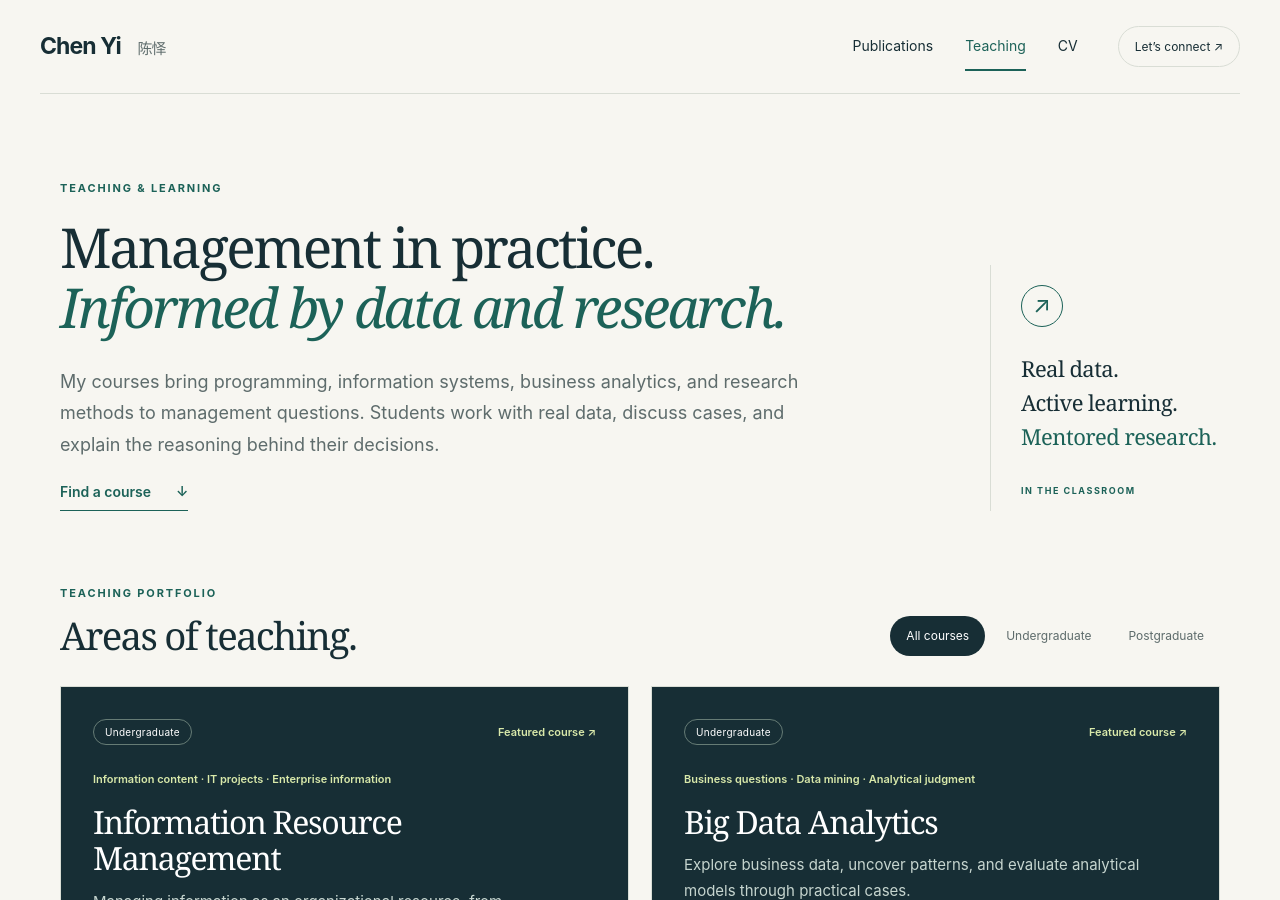
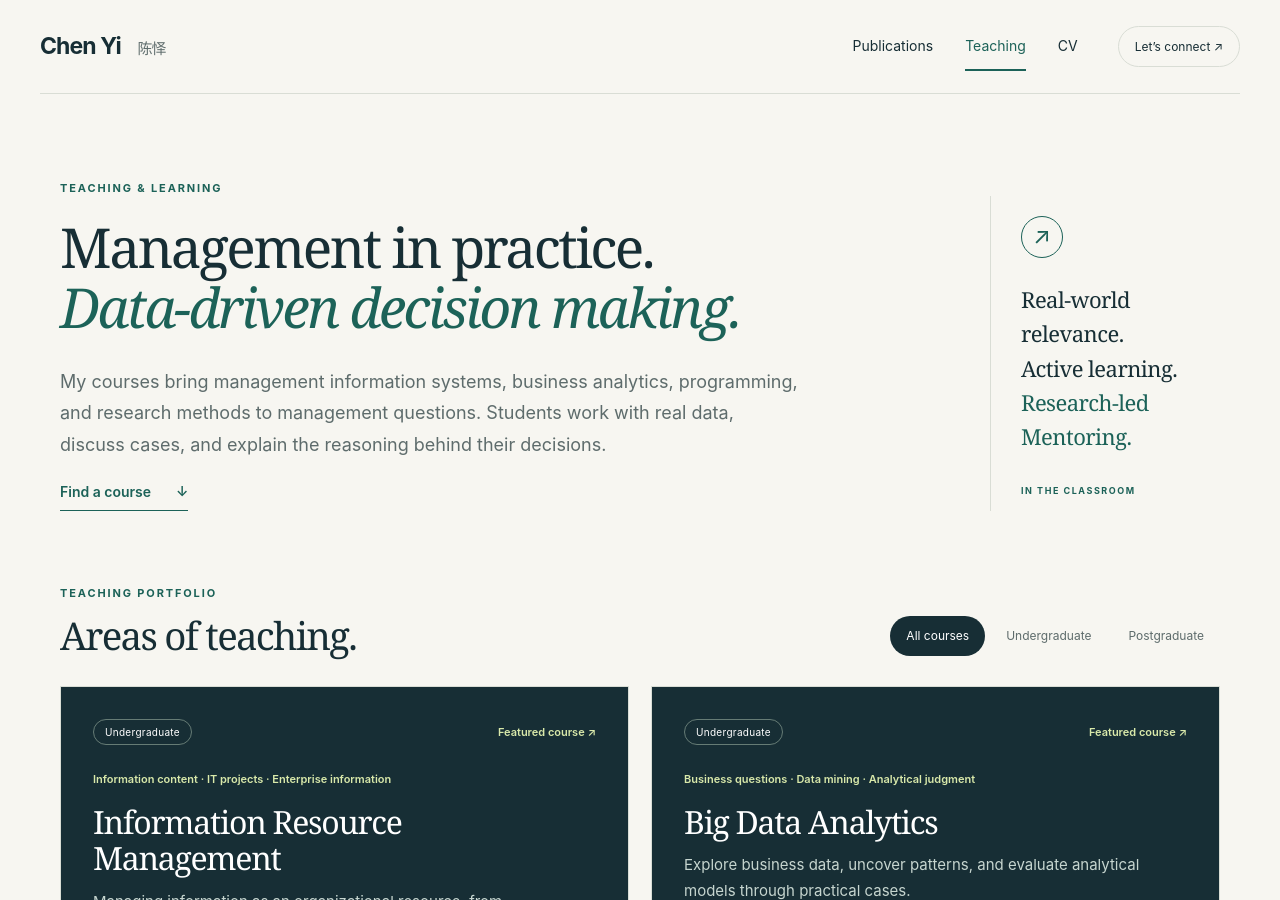
Before and after one commit to chenyi-edward/chenyi-edward.github.io, a Jekyll site: the page built from _pages/teaching.html, in a window 1280 px wide and 900 px high. Built offline with Jekyll 4.4.1, drawn with Linux system fonts in a browser that asks for light colours; some of the changed text lies outside the part shown.

Commit message:
Update teaching.html

```diff
--- a/_pages/teaching.html
+++ b/_pages/teaching.html
@@ -4,13 +4,13 @@ title: "Teaching"
 permalink: /teaching/
 teaching_view: catalog
 overview_heading: "Management in practice."
-overview_subheading: "Informed by data and research."
-overview_intro: "My courses bring programming, information systems, business analytics, and research methods to management questions. Students work with real data, discuss cases, and explain the reasoning behind their decisions."
+overview_subheading: "Data-driven decision making."
+overview_intro: "My courses bring management information systems, business analytics, programming, and research methods to management questions. Students work with real data, discuss cases, and explain the reasoning behind their decisions."
 overview_highlights: |-
-  Real data.
+  Real-world relevance.
   Active learning.
-overview_highlight_emphasis: "Mentored research."
+overview_highlight_emphasis: "Research-led Mentoring."
 closing_heading: "Connect theory to practice."
-closing_subheading: "Develop managerial judgment."
-closing_note: "Across courses, students learn to frame a management question, choose a method, and explain what the evidence supports."
+closing_subheading: "Develop managerial insights."
+closing_note: "Across courses, students learn to frame management questions, choose methods and theoretical frameworks, and explain what the evidence supports."
 ---
```
